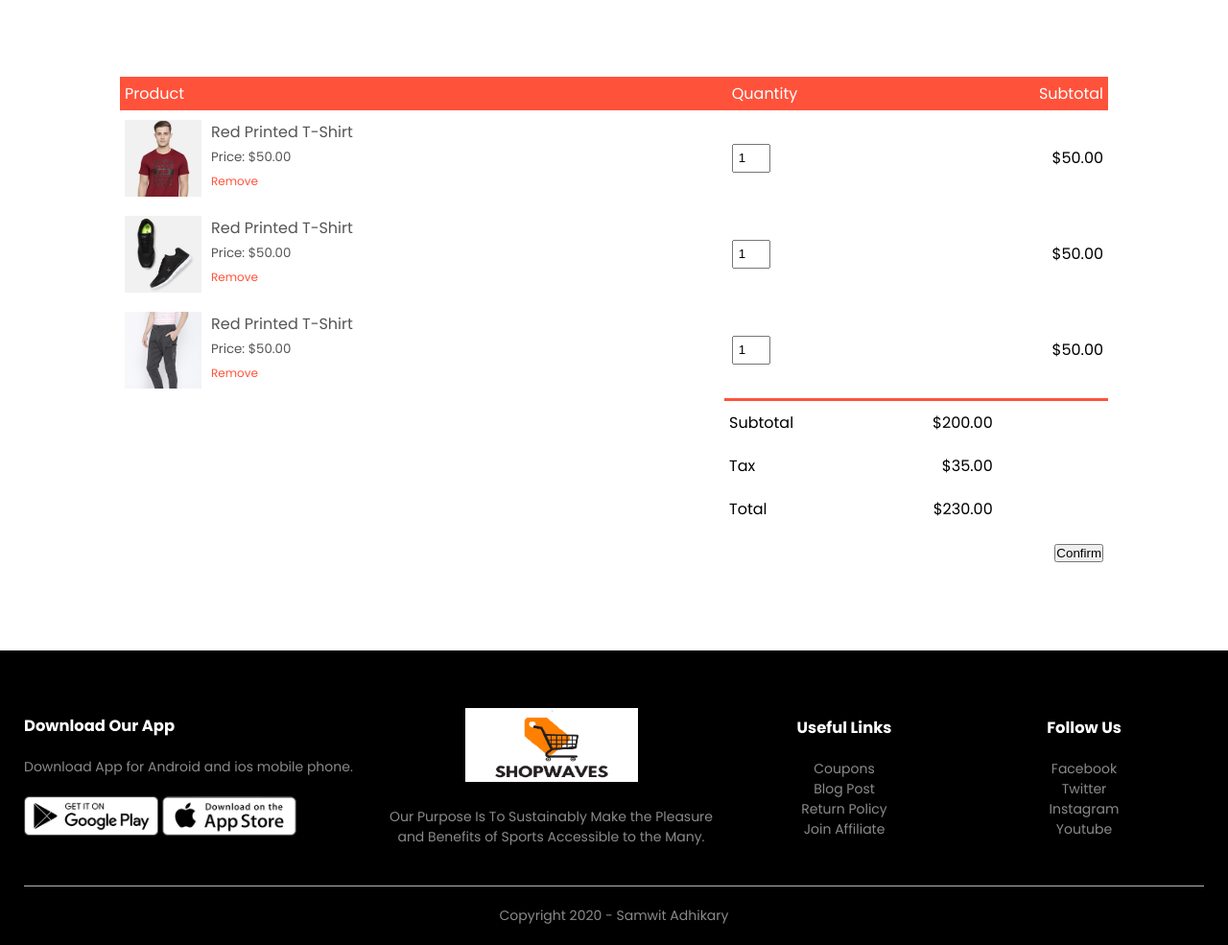
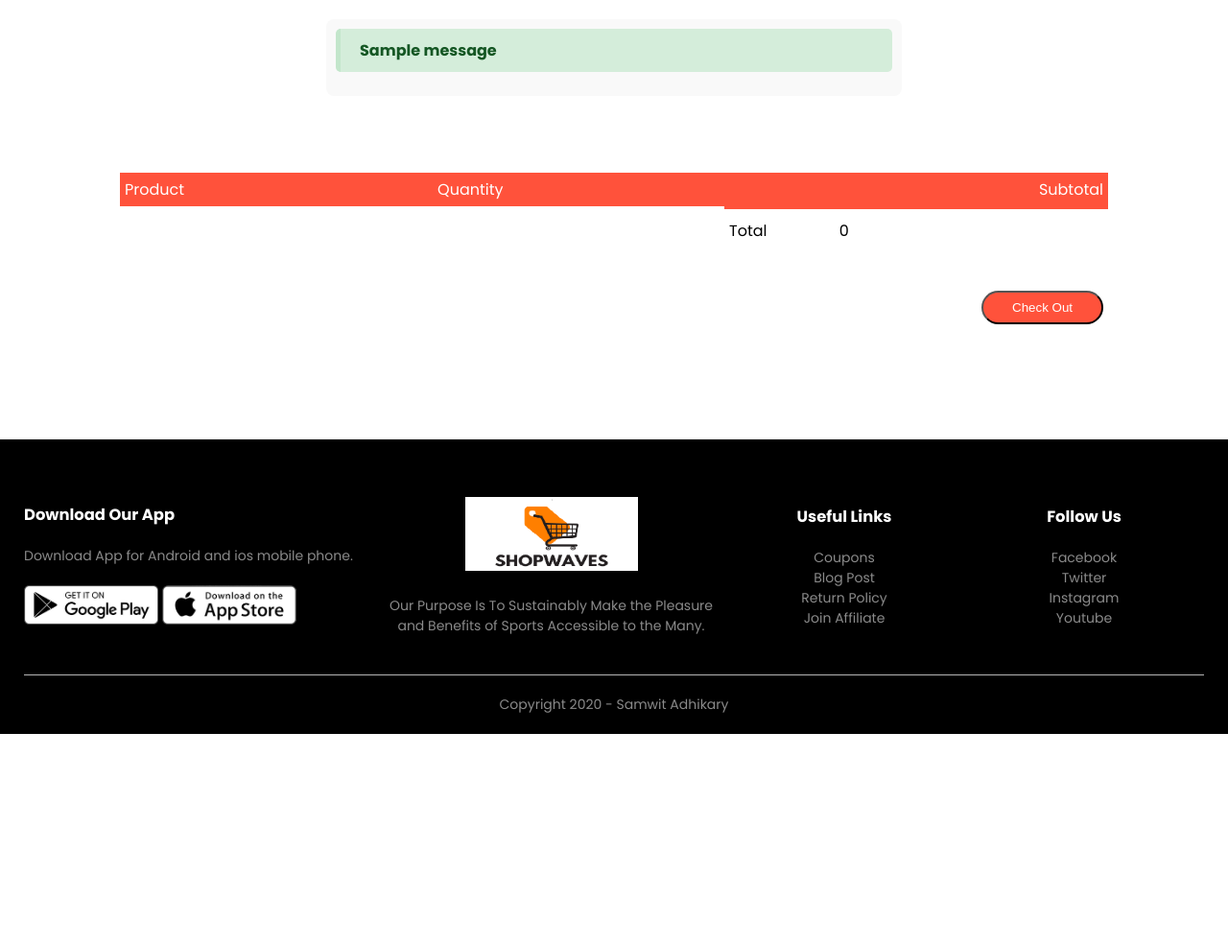
Before and after one commit to Aby07/ShopWaves, a Django app: page /show_cart/ in a window 1280 px wide. Shown: the part 101-1086 px from the top of the page at 96% size. After the commit the page ends 866 px from the top, so only its background shows below. Run offline with Django 5.2, Linux system fonts and the light colour scheme; a user stored in the database is signed in; tables that the repository leaves empty hold one stand-in row (values such as "Sample post"); one stand-in notice (Sample message) is shown; lists and menus that the app fills with data are empty.

Commit message:
Order Page Created

```diff
--- a/customers/admin.py
+++ b/customers/admin.py
@@ -1,3 +1,4 @@
 from django.contrib import admin
+from .models import Customer
 
-# Register your models here.
+admin.site.register(Customer)
--- a/customers/views.py
+++ b/customers/views.py
@@ -37,6 +37,7 @@ def show_account(request):
 
             #create customer object using user object
             customer=Customer.objects.create(
+                name=username,
                 user=user,
                 address=address,
                 phone=phoneno
--- a/orders/admin.py
+++ b/orders/admin.py
@@ -1,3 +1,4 @@
 from django.contrib import admin
+from .models import Order, OrderedItem
 
-# Register your models here.
+admin.site.register(Order)
--- a/orders/models.py
+++ b/orders/models.py
@@ -7,7 +7,10 @@ from products.models import Product
 class Order(models.Model):
     LIVE=1
     DELETE=0
-    DELETE_CHOICES=((LIVE,'Live'),(DELETE,'Delete'))
+    DELETE_CHOICES=(
+        (LIVE,'Live'),
+        (DELETE,'Delete')
+    )
 
     CART_STAGE=0
     ORDER_CONFIRMED=1
@@ -27,9 +30,19 @@ class Order(models.Model):
     updated_at = models.DateTimeField(auto_now=True)
 
     def __str__(self):
-        return self.name
+        return "order-{}-{}".format(self.id,self.owner.name)
 
 class OrderedItem(models.Model):
+
+    SIZE_CHOICES = [
+        ('S', 'Small'),
+        ('M', 'Medium'),
+        ('L', 'Large'),
+        ('XL', 'Extra Large'),
+        ('XXL', 'Extra Extra Large')
+    ]
+
     product=models.ForeignKey(Product, related_name='added_cart', on_delete=models.SET_NULL, null=True)
     qty=models.IntegerField(default=1)
+    size = models.CharField(max_length=3, choices=SIZE_CHOICES, default='M')
     owner=models.ForeignKey(Order, on_delete=models.CASCADE, related_name='added_items')
--- /dev/null
+++ b/orders/templatetags/product_subtotal.py
@@ -0,0 +1,14 @@
+from django import template
+
+register = template.Library()
+
+@register.simple_tag(name='product_subtotal')
+def product_subtotal(cart_obj):
+    print('cart_objcart_obj', cart_obj.added_items.all())
+    total = 0  # Initialize total to 0
+    try:
+        for item in cart_obj.added_items.all():
+            total += item.qty * item.product.price  # Accumulate the total
+        return total
+    except (TypeError, ValueError):
+        return 0  # Return 0 if multiplication fails (e.g., invalid types)
--- a/orders/urls.py
+++ b/orders/urls.py
@@ -7,4 +7,7 @@ from . import views
 
 urlpatterns = [
     path('show_cart/', views.show_cart, name='show_cart'),
+    path('add_to_cart/', views.add_to_cart, name='add_to_cart'),
+    path('remove_item/<int:pk>/', views.remove_item_from_cart, name='remove_item'),
+    path('checkout_cart/', views.checkout_cart, name='checkout_cart'),
 ]
--- a/orders/views.py
+++ b/orders/views.py
@@ -1,6 +1,88 @@
-from django.shortcuts import render
+from django.shortcuts import get_object_or_404, redirect, render
+from .models import Order, OrderedItem
+from django.contrib.auth.decorators import login_required
+from products.models import Product
+from django.contrib import messages
 
-# Create your views here.
 
+@login_required(login_url='/account/')
 def show_cart(request):
-    return render(request, 'cart.html')
+    user = request.user
+    customer = user.customer_profile
+
+    # Fetch the cart for the current customer
+    cart_obj, created = Order.objects.get_or_create(
+            owner=customer,
+            order_status=Order.CART_STAGE
+        )
+
+    # Pass the cart object to the template
+    context = {
+        'cart_obj': cart_obj
+    }
+    return render(request, 'cart.html', context)
+
+def remove_item_from_cart(request, pk):
+    item = get_object_or_404(OrderedItem, pk=pk)
+    if item:
+        item.delete()
+    return redirect('show_cart')
+
+@login_required(login_url='/account/')
+def checkout_cart(request):
+    if request.POST:
+        try:
+            user=request.user
+            customer=user.customer_profile
+            total = float(request.POST.get('total'))
+
+            order_obj, created = Order.objects.get_or_create(
+                owner=customer,
+                order_status=Order.CART_STAGE
+            )
+            if order_obj:
+                order_obj.order_status = Order.ORDER_CONFIRMED
+                order_obj.save()
+                status_message = "Your Order Is Proceeed."
+                messages.success(request, status_message)
+            else:
+                status_message = "NO order available"
+                messages.error(request, status_message)
+
+        except Exception as e:
+                status_message = "Error Occured"
+                messages.error(request, status_message)
+
+    return redirect('show_cart')
+
+@login_required(login_url='/account/')
+def add_to_cart(request):
+    if request.POST:
+        user=request.user
+        customer=user.customer_profile
+        product_id = request.POST.get('product_id')
+        quantity = int(request.POST.get('qty', 1))
+        size = request.POST.get('size')
+
+        cart_obj, created = Order.objects.get_or_create(
+            owner=customer,
+            order_status=Order.CART_STAGE
+        )
+
+        product_obj = get_object_or_404(Product, id=product_id)
+        product=Product.objects.get(pk=product_id)
+        print('productproduct', product)
+
+        ordered_item, created=OrderedItem.objects.get_or_create(
+            product=product,
+            owner=cart_obj,
+        )
+
+        if created:
+            ordered_item.qty=quantity
+            ordered_item.save()
+        else:
+            ordered_item.qty=ordered_item.qty+quantity
+            ordered_item.save()
+
+        return redirect('show_cart')
--- a/templates/cart.html
+++ b/templates/cart.html
@@ -6,5 +6,17 @@
 
 <!-- Content Block -->
 {% block content %}
+
+{% if messages %}
+<div class="message-container">
+    {% for msg in messages %}
+        <div class="message {{ msg.tags }}">
+            {{ msg }}
+        </div>
+    {% endfor %}
+</div>
+{% endif %}
+
+
 {% include 'cart_details.html' %}
 {% endblock content %}
--- a/templates/cart_details.html
+++ b/templates/cart_details.html
@@ -1,75 +1,50 @@
 {% load static %}
+{% load cart_filters %}
+{% load product_subtotal %}
+
 
 <div class="small-container cart-page">
+    {% if cart_obj and cart_obj.added_items %}
     <table>
         <tbody><tr>
             <th>Product</th>
             <th>Quantity</th>
             <th>Subtotal</th>
         </tr>
+        {% for cart_item in cart_obj.added_items.all %}
             <tr>
                 <td>
                     <div class="cart-info">
-                    <img src="{% static 'images/buy-1.jpg' %}">
+                        <img src="{{ cart_item.product.image.url }}">
                         <div>
-                        <p>Red Printed T-Shirt</p>
-                        <small>Price: $50.00</small>
+                            <p>{{ cart_item.product.title }}</p>
+                            <small>{{ cart_item.product.price }}</small>
                             <br>
-                        <a href="">Remove</a>
+                            <a href="{% url 'remove_item' cart_item.id %}">Remove</a>
                         </div>
                     </div>
                 </td>
-            <td><input type="number" value="1"></td>
-            <td>$50.00</td>
+                <td><input type="number" disabled value="{{ cart_item.qty }}"></td>
+                <td>{{ cart_item.product.price|multiply:cart_item.qty }}</td>
             </tr>
-        <tr>
-            <td>
-                <div class="cart-info">
-                    <img src="{% static 'images/buy-2.jpg' %}">
-                    <div>
-                        <p>Red Printed T-Shirt</p>
-                        <small>Price: $50.00</small>
-                        <br>
-                        <a href="">Remove</a>
-                    </div>
-                </div>
-            </td>
-            <td><input type="number" value="1"></td>
-            <td>$50.00</td>
-        </tr>
-        <tr>
-            <td>
-                <div class="cart-info">
-                    <img src="{% static 'images/buy-3.jpg' %}">
-                    <div>
-                        <p>Red Printed T-Shirt</p>
-                        <small>Price: $50.00</small>
-                        <br>
-                        <a href="">Remove</a>
-                    </div>
-                </div>
-            </td>
-            <td><input type="number" value="1"></td>
-            <td>$50.00</td>
-        </tr>
+        {% endfor %}
+    {% else %}
+            <h3>Cart Is Empty</h3>
+    {% endif %}
     </tbody></table>
+
     <div class="total-price">
         <table>
-            <tbody><tr>
-                <td>Subtotal</td>
-                <td>$200.00</td>
-            </tr>
-            <tr>
-                <td>Tax</td>
-                <td>$35.00</td>
-            </tr>
             <tr>
                 <td>Total</td>
-                <td>$230.00</td>
-            </tr>
+                <td>{% product_subtotal cart_obj %}</td>
             <tr>
                 <td colspan="2"></td>
-                <td><button>Confirm</button></td>
+                <form method="post" action="{% url 'checkout_cart' %}" enctype="multipart/form-data">
+                    {% csrf_token %}
+                    <input type="hidden" name="total" value="{% product_subtotal cart_obj %}">
+                    <td><button type="submit" href="{% url 'checkout_cart' %}" class="btn">Check Out</button></td>
+                </form>
             </tr>
         </tbody></table>
     </div>
```
Also changed, not shown: orders/templatetags/cart_filters.py (added, +10 -0 lines), templates/product_description.html (+14 -10 lines), orders/migrations/0002_ordereditem_size.py (added), orders/migrations/0003_alter_ordereditem_qty.py (added), orders/migrations/0004_alter_ordereditem_qty.py (added), products/templatetags/chunks.py (line endings or trailing spaces). Lines whose indentation alone changed are shown as unchanged.
